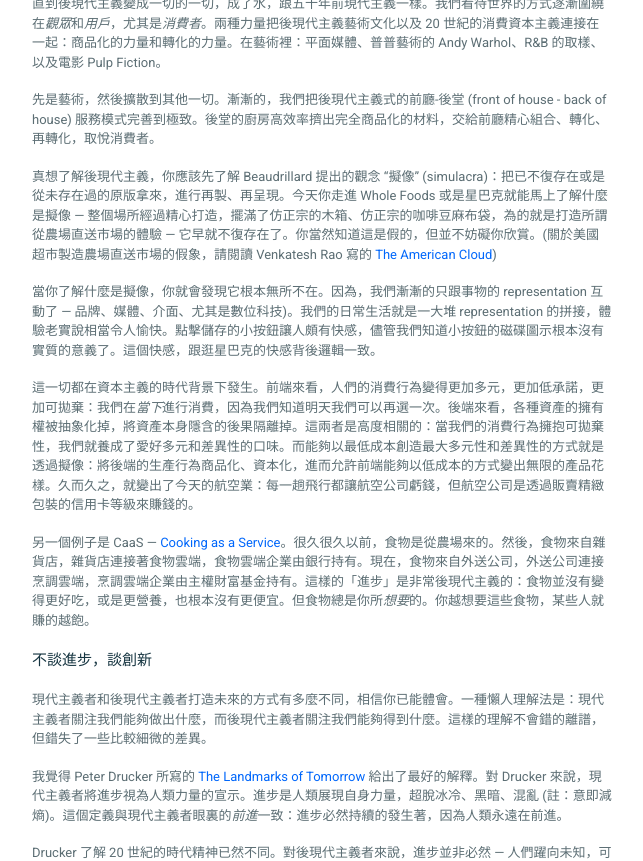
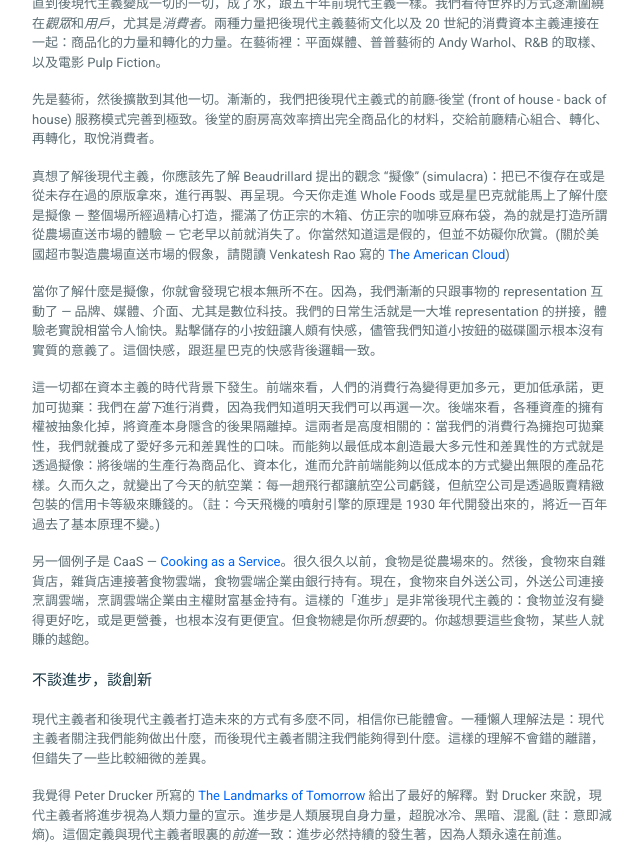
Before and after one commit to guiltygyoza/blog, a Jekyll site: the page built from _posts/2020-05-12-progress-vs-innovation.md, in a window 1280 px wide and 1400 px high, scrolled down 1293 px, cut to the strip 91-952 px from the top of the window. Shown: the whole strip, without its empty margins (318-961 px from the left). Built offline with Jekyll 4.4.1, drawn with Linux system fonts in a browser that asks for light colours; some of the changed text lies outside the part shown.

Commit message:
added post

```diff
--- a/_posts/2020-05-12-progress-vs-innovation.md
+++ b/_posts/2020-05-12-progress-vs-innovation.md
@@ -29,7 +29,7 @@
 
 根本來說，現代主義關注的是*進步* — 往窗外看去，世界上一切的一切都代表絕對向前的進步。房子裡頭從暗的變成亮的。旅行從慢的變成快的。感染從致命的變成可治的。
 
-不管是什麼挑戰，現代主義告訴我們：新的將會更好！這樣的價值觀比比皆是，從藝術、文學」建築，到政治運動；一個個社區因為電力、瓦斯與下水道的建設而*活*了起來。現代主義也帶來了可怕的事情，例如第一次世界大戰，死亡人數根本無法想像。無論如何，現代主義思維講求*前進*。
+不管是什麼挑戰，現代主義告訴我們：新的將會更好！這樣的價值觀比比皆是，從藝術、文學、建築，到政治運動；一個個社區因為電力、瓦斯與下水道的建設而*活*了起來。現代主義也帶來了可怕的事情，例如第一次世界大戰，死亡人數根本無法想像。無論如何，現代主義思維講求*前進*。
 
 然後，宿醉來了。一開始，*後現代主義* 是個對現代主義有意識的抗拒：從追求極致理想和進步中覺醒過來；對主觀體驗和相對變化的強調。後現代主義的藝術和文化強調一種對舊時代烏托邦理想的後設意識 (meta-awareness)，通常透過嘲諷這些理想。人們不講進步了，講諷刺、混音、拼接、自我指涉。
 
@@ -39,11 +39,11 @@
 
 先是藝術，然後擴散到其他一切。漸漸的，我們把後現代主義式的前廳-後堂 (front of house - back of house) 服務模式完善到極致。後堂的廚房高效率擠出完全商品化的材料，交給前廳精心組合、轉化、再轉化，取悅消費者。
 
-真想了解後現代主義，你應該先了解 Beaudrillard 提出的觀念 "擬像" (simulacra)：把已不復存在或是從未存在過的原版拿來，進行再製、再呈現。今天你走進 Whole Foods 或是星巴克就能馬上了解什麼是擬像 — 整個場所經過精心打造，擺滿了仿正宗的木箱、仿正宗的咖啡豆麻布袋，為的就是打造所謂從農場直送市場的體驗 — 它早就不復存在了。你當然知道這是假的，但並不妨礙你欣賞。(關於美國超市製造農場直送市場的假象，請閱讀 Venkatesh Rao 寫的 [The American Cloud](https://aeon.co/essays/america-still-has-a-heartland-it-s-just-an-artificial-one))
+真想了解後現代主義，你應該先了解 Beaudrillard 提出的觀念 "擬像" (simulacra)：把已不復存在或是從未存在過的原版拿來，進行再製、再呈現。今天你走進 Whole Foods 或是星巴克就能馬上了解什麼是擬像 — 整個場所經過精心打造，擺滿了仿正宗的木箱、仿正宗的咖啡豆麻布袋，為的就是打造所謂從農場直送市場的體驗 — 它老早以前就消失了。你當然知道這是假的，但並不妨礙你欣賞。(關於美國超市製造農場直送市場的假象，請閱讀 Venkatesh Rao 寫的 [The American Cloud](https://aeon.co/essays/america-still-has-a-heartland-it-s-just-an-artificial-one))
 
-當你了解什麼是擬像，你就會發現它根本無所不在。因為，我們漸漸的只跟事物的 representation 互動了 — 品牌、媒體、介面、尤其是數位科技)。我們的日常生活就是一大堆 representation 的拼接，體驗老實說相當令人愉快。點擊儲存的小按鈕讓人頗有快感，儘管我們知道小按鈕的磁碟圖示根本沒有實質的意義了。這個快感，跟逛星巴克的快感背後邏輯一致。
+當你了解什麼是擬像，你就會發現它根本無所不在。因為，我們漸漸的只跟事物的 representation 互動了 — 品牌、媒體、介面、尤其是數位科技。我們的日常生活就是一大堆 representation 的拼接，體驗老實說相當令人愉快。點擊儲存的小按鈕讓人頗有快感，儘管我們知道小按鈕的磁碟圖示根本沒有實質的意義了。這個快感，跟逛星巴克的快感背後邏輯一致。
 
-這一切都在資本主義的時代背景下發生。前端來看，人們的消費行為變得更加多元，更加低承諾，更加可拋棄：我們在*當下*進行消費，因為我們知道明天我們可以再選一次。後端來看，各種資產的擁有權被抽象化掉，將資產本身隱含的後果隔離掉。這兩者是高度相關的：當我們的消費行為擁抱可拋棄性，我們就養成了愛好多元和差異性的口味。而能夠以最低成本創造最大多元性和差異性的方式就是透過擬像：將後端的生產行為商品化、資本化，進而允許前端能夠以低成本的方式變出無限的產品花樣。久而久之，就變出了今天的航空業：每一趟飛行都讓航空公司虧錢，但航空公司是透過販賣精緻包裝的信用卡等級來賺錢的。
+這一切都在資本主義的時代背景下發生。前端來看，人們的消費行為變得更加多元，更加低承諾，更加可拋棄：我們在*當下*進行消費，因為我們知道明天我們可以再選一次。後端來看，各種資產的擁有權被抽象化掉，將資產本身隱含的後果隔離掉。這兩者是高度相關的：當我們的消費行為擁抱可拋棄性，我們就養成了愛好多元和差異性的口味。而能夠以最低成本創造最大多元性和差異性的方式就是透過擬像：將後端的生產行為商品化、資本化，進而允許前端能夠以低成本的方式變出無限的產品花樣。久而久之，就變出了今天的航空業：每一趟飛行都讓航空公司虧錢，但航空公司是透過販賣精緻包裝的信用卡等級來賺錢的。（註：今天飛機的噴射引擎的原理是 1930 年代開發出來的，將近一百年過去了基本原理不變。)
 
 另一個例子是 CaaS — [Cooking as a Service](https://alexdanco.com/2019/05/09/cooking-as-a-service/)。很久很久以前，食物是從農場來的。然後，食物來自雜貨店，雜貨店連接著食物雲端，食物雲端企業由銀行持有。現在，食物來自外送公司，外送公司連接烹調雲端，烹調雲端企業由主權財富基金持有。這樣的「進步」是非常後現代主義的：食物並沒有變得更好吃，或是更營養，也根本沒有更便宜。但食物總是你所*想要*的。你越想要這些食物，某些人就賺的越飽。
 
@@ -73,12 +73,12 @@
 
 人的生活模仿著藝術趨勢，尤其是線上的生活。網路文化是個自我指涉式擬像的萬花筒，遠超任何 20 世紀中葉後現代主義學者的想像。
 
-Frderic Jameson 在[後現代主義：晚期資本主義的文化邏輯](https://www.amazon.com/Postmodernism-Cultural-Capitalism-Post-Contemporary-Interventions/dp/0822310902/)裡寫道：
-> 在物品的交換價值被普適化到極致的社會裡，擬像的文化達到高峰。在這樣的社會裡，物品的使用價值在人們的記憶中被抹去。Guy Debord 觀察道：物品的影像權充了最終的物化。
+Frederic Jameson 在[後現代主義：晚期資本主義的文化邏輯](https://www.amazon.com/Postmodernism-Cultural-Capitalism-Post-Contemporary-Interventions/dp/0822310902/)裡寫道：
+> 在物品交換價值被普世化到極致的社會裡，擬像的文化達到高峰。在這樣的社會裡，物品的使用價值在人們的記憶中被抹去。Guy Debord 觀察道：物品的影像權充了最終的物化。
 
 這講的不就是網路嗎 — 一切都成了 meme，然後 meme 成了一切。
 
-今天，最有影響力的媒體商，同時也是最重要的軟體產品之一，就通過販賣拼接舞步和酷炫武器塗裝來達到年營業額數十億美元的遊戲們。後現代主義的工作倫理被發揮到極致：將後端開發工作商品化，將前端設計和包裝轉化再轉化。聽起來很熟悉，因為這正是科技圈裡創造價值的主旋律：平台-應用週期。
+今天，最有影響力的媒體商，同時也是最重要的軟體產品之一，就是通過販賣拼接舞步和酷炫武器塗裝來達到年營業額數十億美元的遊戲們。後現代主義的工作倫理被發揮到極致：將後端開發工作商品化，將前端設計和包裝轉化再轉化。聽起來很熟悉，因為這正是科技圈裡創造價值的主旋律：平台 - 應用週期。
 
 ![platform application cycle](https://cdn.substack.com/image/fetch/w_1456,c_limit,f_auto,q_auto:good/https%3A%2F%2Fbucketeer-e05bbc84-baa3-437e-9518-adb32be77984.s3.amazonaws.com%2Fpublic%2Fimages%2F64022a53-fb12-41b8-9177-be08ff3319c0_1344x910.png)
 
@@ -117,10 +117,12 @@
 
 第三種方式是：Thiel 將軟體業的現象看作是更宏觀的文化戰爭裡的一個面向。
 
-閱讀 Thiel 所著的 *The End of the Future*, *Zero to One* 等，讓我相信 Thiel 在批評的是廣義上的後現代主義 — 當我們停止追隨絕對理想，相信絕對的進步，我們就迷失了，不再前往科技承諾我們的伊甸園。Drucker 六十年前就喊出來了：我們選擇創新，拋棄進步。今天的創業者和 VC 們藉由隨機漫步闖進機會之窗裡來成功，遍尋現有元素的所有排列組合，只要能夠拼接出對消費者主觀意識來說更好的結果。嘿，這樣確實能夠賺錢！
+閱讀 Thiel 所著的 *The End of the Future*, *Zero to One* 等，讓我相信 Thiel 在批評的是廣義上的後現代主義 — 當我們停止追隨絕對理想，相信絕對的進步，我們就迷失了，不再前往科技承諾我們的伊甸園。Drucker 六十年前就喊出來了：我們選擇創新，拋棄進步。今天的創業者和 VC 們藉由隨機漫步闖進機會之窗裡，遍尋現有元素的所有排列組合，只要能夠拼接出對消費者主觀意識來說更好的結果就算成功。嘿，這樣確實能夠賺錢！
 
 Thiel 所謂 "未來走向只不過是今日趨勢的持續" 看起來像台永動機：矽谷累積到足夠的資本和動能，足以維持其永恆的、反覆的把一個個機會之窗撬開，在窗戶關閉之前把所見一切的後端都商品化、前端都再轉化成新的擬像，完成一個個成功的套利交易。科技業足夠富有了，可以永遠依循這個規律動下去。唯一的問題是，是否有一天我們會感到厭倦？
 
-因此，我說「科技業把一切都摧毀了」和「科技業重視膚淺勝於實質」合起來看是一個非常有份量的陳述，這個陳述的今日世界的描述異常貼切，它指的不只是軟體業，而是更大的文化趨勢。在這個美國政府把 Star Trek 的元素帶進太空軍裝備設計美學裡、要求法院建築必須採用古典建築美學的今天，以上陳述絕非偶然。
+因此，我說「科技業把一切都摧毀了」和「科技業重視膚淺勝於實質」合起來看是一個非常有份量的陳述，拿這個陳述描述今日世界異常貼切，它指的不只是軟體業，而是更大的文化趨勢。在這個美國政府把 Star Trek 元素帶進太空軍裝備設計美學裡、要求法院建築必須採用古典建築美學的今天，以上陳述絕非偶然。
 
 總言之，講了這麼多拉哩拉砸，其實只是想講比特幣而已。
+
+[原文連接](https://alexdanco.com/2020/02/20/progress-postmodernism-and-the-tech-backlash/)
```
Also changed, not shown: other parts of _posts/2020-05-12-progress-vs-innovation.md (+2 -2 lines).
